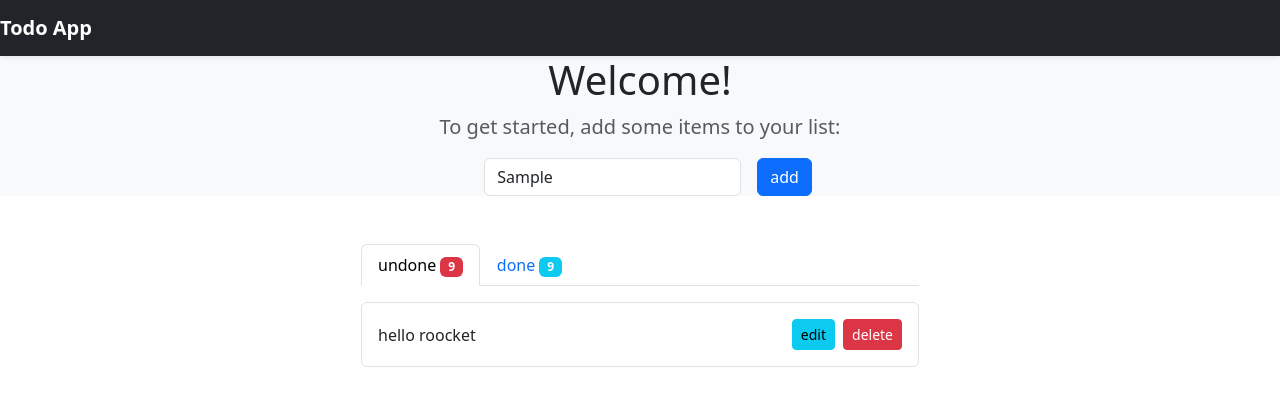
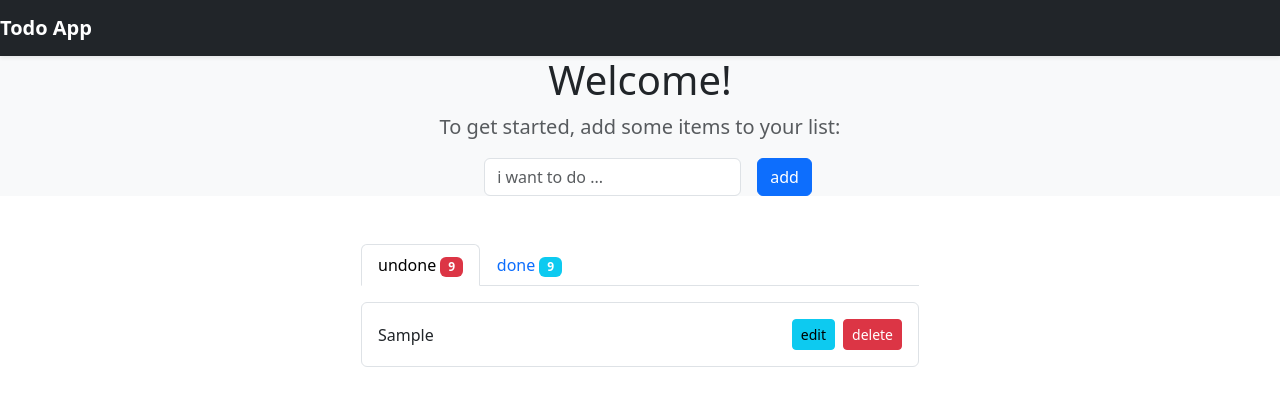
Before and after one commit to M-alaie/Todo-List-React, a React (Create React App) app: page / in a window 1280 px wide. Both pictures are taken after typing "Sample" into the empty fields and a click on the button "add". Shown: the top 406 px of the page. Built offline with nearby package versions, Linux system fonts and the light colour scheme.

Commit message:
add new component and show todos

```diff
--- a/src/App.js
+++ b/src/App.js
@@ -1,26 +1,39 @@
-import React from 'react';
+import React,{Component} from 'react';
 import Headers from './component/header';
+import FormAddTodo from './component/formAddTodo';
+import TodoList from './component/TodoList';
+import './App.css';
 import Badge from 'react-bootstrap/Badge';
 
-
-import './App.css';
 import 'bootstrap/dist/css/bootstrap.min.css'
 
-function App() {
+class App extends Component {
+ state={
+  todos:[]
+ }
+
+  addTodo(text){
+    let NewTodo = [{ id: Math.random(), isComplete: false, text: text }];
+    this.setState(preState => {
+      return { todos: [...preState.todos, ...NewTodo] };
+    });
+  }
+  render(){
+    let NewListTodos=this.state.todos.map(item=><TodoList text={item.text} key={item.id}></TodoList>)
+    let pTageStyle={
+      color:'red',
+      fontSize:'20px'
+
+    }
     return (
       <div className='App'>
        <Headers></Headers>
        <main>
              <section className='bg-light' >
-            <div className="container d-flex flex-column align-items-center">
+               <div  className="container d-flex flex-column align-items-center">
                    <h1 >Welcome!</h1>
                    <p className="lead text-muted">To get started, add some items to your list:</p>
-                <div className="form-inline">
-                  <div className="form-group d-flex">
-                    <input type="text" className="form-control mx-sm-3" aria-label="input" placeholder="i want to do ..."/>
-                    <button className="btn btn-primary ">add</button>
-                  </div>
-                </div>
+                   <FormAddTodo add={this.addTodo.bind(this)}></FormAddTodo>
                </div>
              </section>
              <div className="todosList mt-5">
@@ -32,25 +45,19 @@ function App() {
                                 <a href='k' className="nav-item nav-link font-weight-bold" id="nav-profile-tab">done <Badge bg='info'>9</Badge></a>
                             </div>
                         </nav>
-                        <div className="col-6 mb-2">
-                            <div className="d-flex justify-content-between align-items-center border rounded p-3">
-                                <div>
-                                    hello roocket
-                                </div>
-                                <div>
-                                    <button type="button" className="btn btn-info btn-sm ms-2">edit</button>
-                                    <button type="button" className="btn btn-danger btn-sm ms-2">delete</button>
-                                </div>
-                            </div>
-                        </div>
+                               {this.state.todos.length===0 ? <p style={pTageStyle}>there is no todo Here</p>:NewListTodos}
 
                     </div>
 
                 </div>
           </div>
+
            </main>
       </div>
      );
    }
 
+  }
+
+
 export default App;
--- /dev/null
+++ b/src/component/TodoList.js
@@ -0,0 +1,21 @@
+import React from 'react';
+
+
+function TodoList(props){
+    return(
+
+            <div className="col-6 mb-2">
+            <div className="d-flex justify-content-between align-items-center border rounded p-3">
+                <div>
+                    {props.text}
+                </div>
+                <div>
+                    <button type="button" className="btn btn-info btn-sm ms-2">edit</button>
+                    <button type="button" className="btn btn-danger btn-sm ms-2">delete</button>
+                </div>
+            </div>
+        </div>
+    )
+}
+
+export default TodoList;
--- /dev/null
+++ b/src/component/formAddTodo.js
@@ -0,0 +1,36 @@
+import React, { useState } from "react";
+import "bootstrap/dist/css/bootstrap.min.css";
+
+function formAddTodo(props) {
+console.log(useState);
+  // eslint-disable-next-line react-hooks/rules-of-hooks
+  const [text,settext]=useState('')
+
+
+  let formHandle = (e) => {
+    e.preventDefault();
+    props.add(text)
+
+    settext(""); // Clear input field after adding todo
+  };
+  const changeInput = function (e) {
+    settext(e.target.value)
+  };
+  return (
+    <form onSubmit={formHandle} className="form-inline">
+      <div className="form-group d-flex">
+        <input
+          type="text"
+          className="form-control mx-sm-3"
+          aria-label="input"
+          value={text}
+          placeholder="i want to do ..."
+          onChange={changeInput}
+        />
+        <button className="btn btn-primary ">add</button>
+      </div>
+    </form>
+  );
+}
+
+export default formAddTodo;
```
Lines whose indentation alone changed are shown as unchanged.
